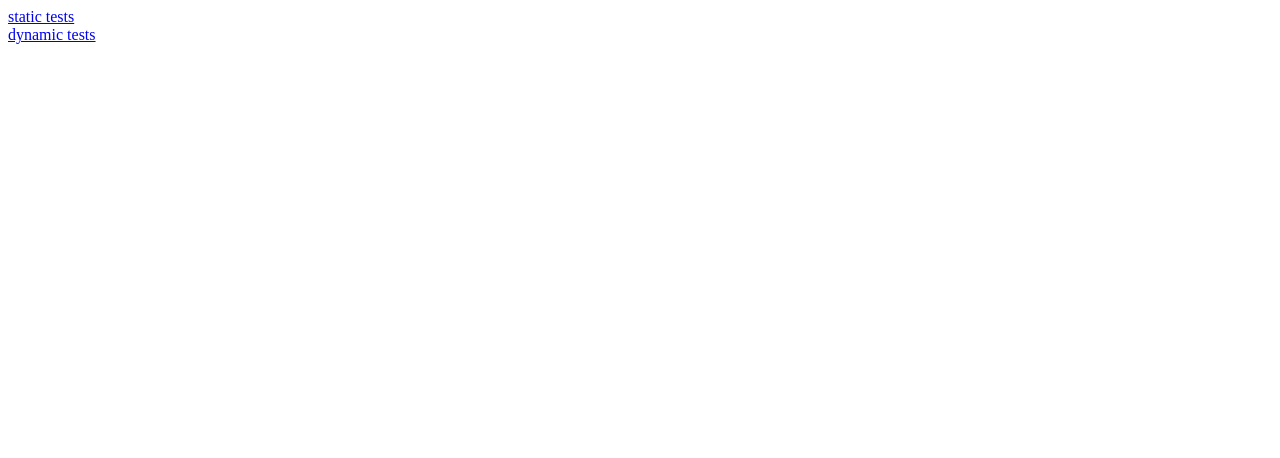
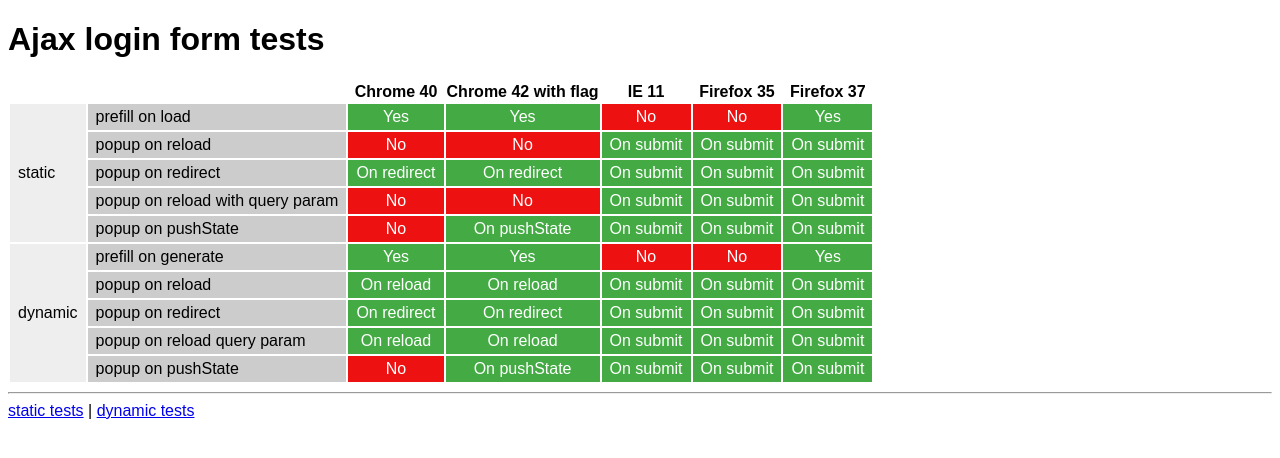
Before and after one commit to mariusGundersen/ajax-login, a website: page index.html in a window 1280 px wide. Drawn offline with Linux system fonts and the light colour scheme.

Commit message:
Added table summary

```diff
--- a/index.html
+++ b/index.html
@@ -1,4 +1,125 @@
 <!doctype html>
 
-<a href="/static.html">static tests</a><br>
-<a href="/dynamic.html">dynamic tests</a>
+<title>Ajax login form tests</title>
+
+<style>
+body{
+  font-family: sans-serif;
+}
+table td{
+  background-color: #eee;
+  padding: 0.25em 0.5em;
+}
+table td.test{
+  background-color: #ccc;
+}
+
+table .no,
+table .yes{
+  text-align: center;
+  color: white;
+}
+table .no{
+  background-color: #E11;
+}
+table .yes{
+  background-color: #44AB44;
+}
+</style>
+
+<h1>Ajax login form tests</h1>
+<table>
+  <tr>
+    <th></th>
+    <th></th>
+    <th>Chrome 40</th>
+    <th>Chrome 42 with flag</th>
+    <th>IE 11</th>
+    <th>Firefox 35</th>
+    <th>Firefox 37</th>
+  </tr>
+  <tr>
+    <td rowspan=5>static</td>
+    <td class="test">prefill on load</td>
+    <td class="yes">Yes</td>
+    <td class="yes">Yes</td>
+    <td class="no">No</td>
+    <td class="no">No</td>
+    <td class="yes">Yes</td>
+  </tr>
+  <tr>
+    <td class="test">popup on reload</td>
+    <td class="no">No</td>
+    <td class="no">No</td>
+    <td class="yes">On submit</td>
+    <td class="yes">On submit</td>
+    <td class="yes">On submit</td>
+  </tr>
+  <tr>
+    <td class="test">popup on redirect</td>
+    <td class="yes">On redirect</td>
+    <td class="yes">On redirect</td>
+    <td class="yes">On submit</td>
+    <td class="yes">On submit</td>
+    <td class="yes">On submit</td>
+  </tr>
+  <tr>
+    <td class="test">popup on reload with query param</td>
+    <td class="no">No</td>
+    <td class="no">No</td>
+    <td class="yes">On submit</td>
+    <td class="yes">On submit</td>
+    <td class="yes">On submit</td>
+  </tr>
+  <tr>
+    <td class="test">popup on pushState</td>
+    <td class="no">No</td>
+    <td class="yes">On pushState</td>
+    <td class="yes">On submit</td>
+    <td class="yes">On submit</td>
+    <td class="yes">On submit</td>
+  </tr>
+  <tr>
+    <td rowspan=5>dynamic</td>
+    <td class="test">prefill on generate</td>
+    <td class="yes">Yes</td>
+    <td class="yes">Yes</td>
+    <td class="no">No</td>
+    <td class="no">No</td>
+    <td class="yes">Yes</td>
+  </tr>
+  <tr>
+    <td class="test">popup on reload</td>
+    <td class="yes">On reload</td>
+    <td class="yes">On reload</td>
+    <td class="yes">On submit</td>
+    <td class="yes">On submit</td>
+    <td class="yes">On submit</td>
+  </tr>
+  <tr>
+    <td class="test">popup on redirect</td>
+    <td class="yes">On redirect</td>
+    <td class="yes">On redirect</td>
+    <td class="yes">On submit</td>
+    <td class="yes">On submit</td>
+    <td class="yes">On submit</td>
+  </tr>
+  <tr>
+    <td class="test">popup on reload query param</td>
+    <td class="yes">On reload</td>
+    <td class="yes">On reload</td>
+    <td class="yes">On submit</td>
+    <td class="yes">On submit</td>
+    <td class="yes">On submit</td>
+  </tr>
+  <tr>
+    <td class="test">popup on pushState</td>
+    <td class="no">No</td>
+    <td class="yes">On pushState</td>
+    <td class="yes">On submit</td>
+    <td class="yes">On submit</td>
+    <td class="yes">On submit</td>
+  </tr>
+</table>
+<hr>
+<a href="/static.html">static tests</a> | <a href="/dynamic.html">dynamic tests</a>
```
Also changed, not shown: dynamic.html (+1 -1 lines), static.html (+1 -1 lines).
